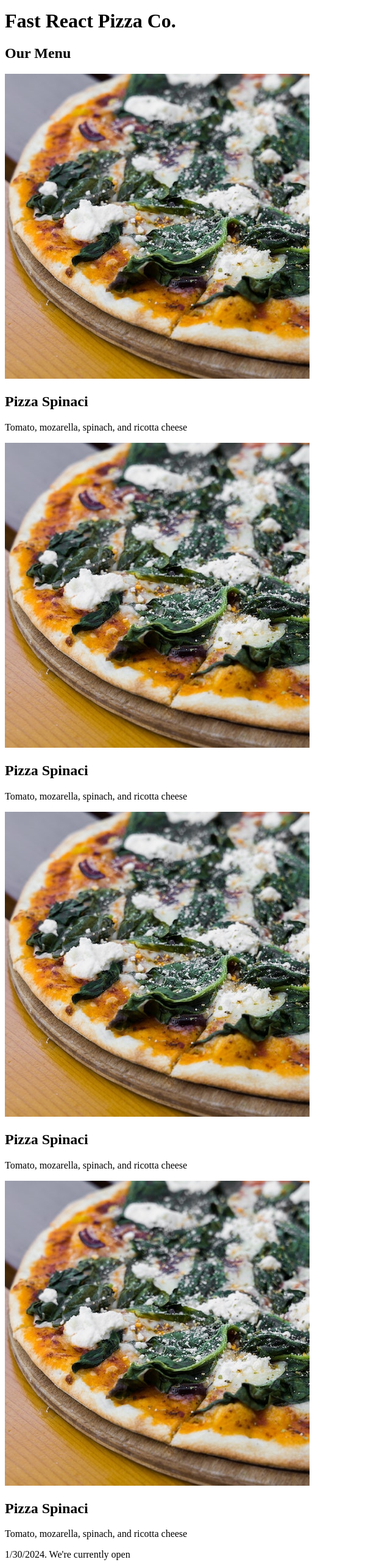
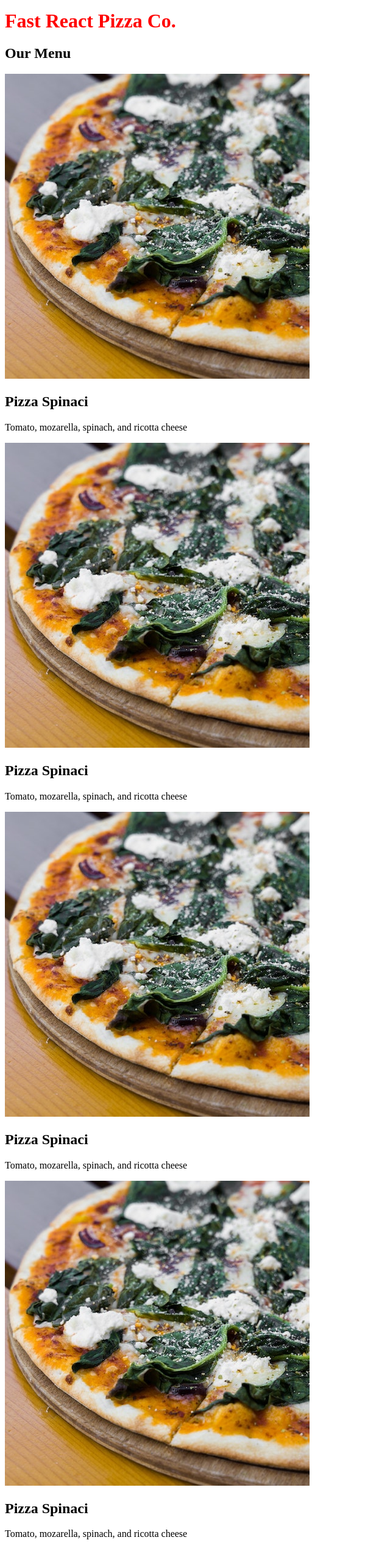
Before and after one commit to Soulbolt/pizza-menu-03, a React (Create React App) app: page / in a window 1280 px wide. Shown: the part 64-2630 px from the top of the page at 61% size, without its empty margins (0-640 px from the left). After the commit the page ends 2604 px from the top, so only its background shows below. Built offline with nearby package versions, Linux system fonts and the light colour scheme.

Commit message:
add some styling, update dependencies.

```diff
--- a/src/index.jsx
+++ b/src/index.jsx
@@ -58,7 +58,7 @@ function App() {
 }
 
 function Header() {
-  return <h1>Fast React Pizza Co.</h1>;
+  return <h1 style={{ color: "red" }}>Fast React Pizza Co.</h1>;
 }
 
 function Menu() {
@@ -74,9 +74,18 @@ function Menu() {
 }
 
 function Footer() {
-  return (
-    <footer>{new Date().toLocaleDateString()}. We're currently open</footer>
-  );
+  const hour = new Date().getHours();
+  const openHour = 12;
+  const closeHour = 22;
+  const isOpen = hour >= openHour && hour <= closeHour;
+  console.log(isOpen);
+
+  // if (hour >= openHour && hour <= closeHour) alert("We're currently open!");
+  // else alert("Sorry, we're closed.");
+
+  // return (
+  //   <footer>{new Date().toLocaleDateString()}. We're currently open</footer>
+  // );
 }
 
 function Pizza() {
@@ -98,4 +107,9 @@ root.render(
 );
 
 // React before 18
-// React.render(<App />, document.getElementById("root"));
+// ReactDOM.render(
+//   <React.StrictMode>
+//     <App />
+//   </React.StrictMode>,
+//   document.getElementById("root")
+// );
```
Also changed, not shown: package.json (+5 -4 lines), 1 other file (tests, documents, lock files or other folders).
